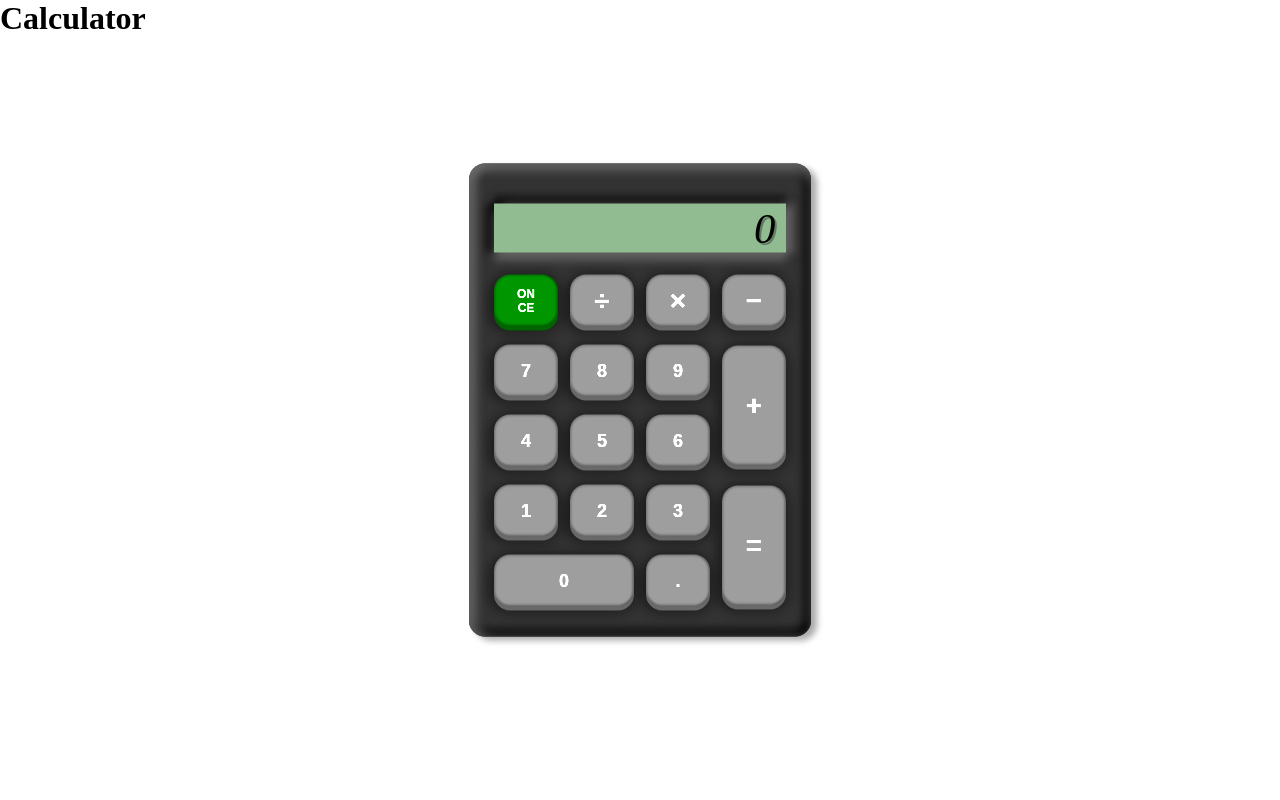
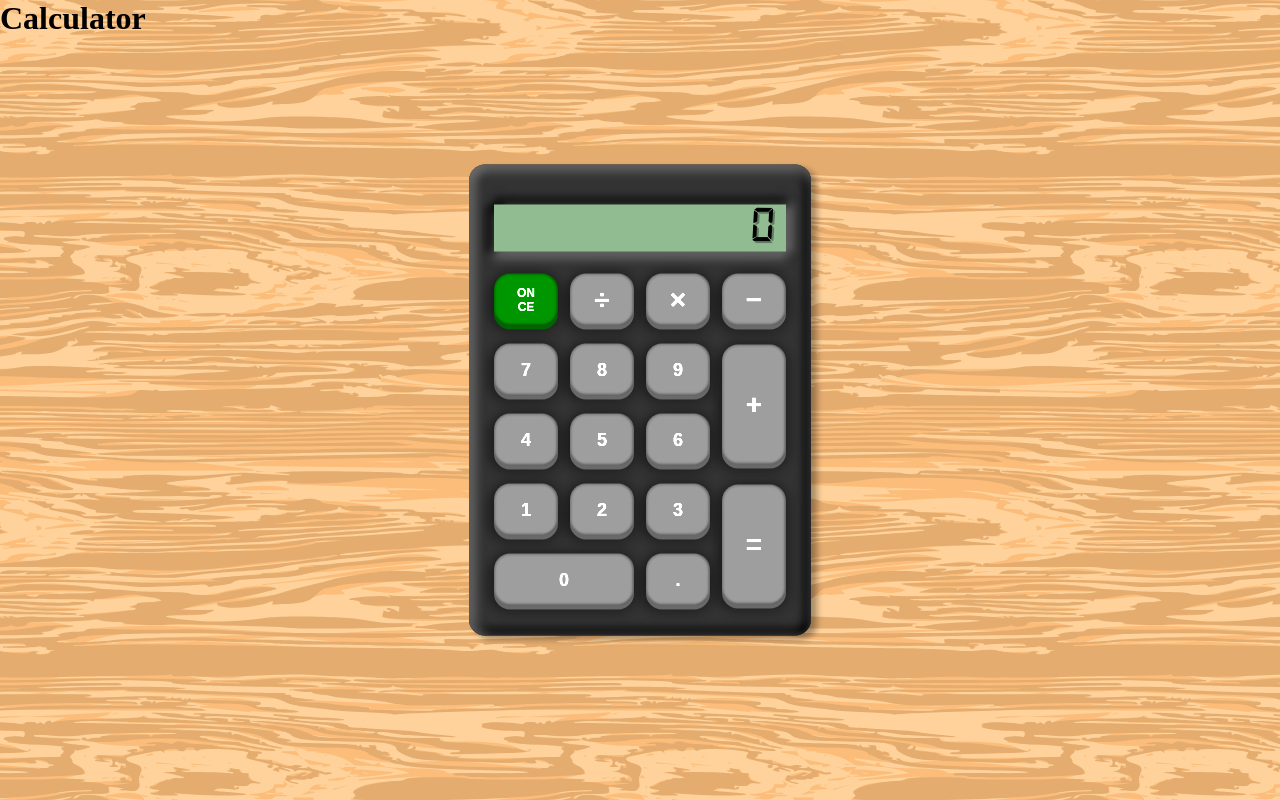
Before and after one commit to Sebastian-Wlo/odin-calculator, a plain HTML site: page index.html in a window 1280 px wide. Drawn offline with Linux system fonts and the light colour scheme; the site is published under a folder, as on GitHub Pages, so addresses that start at the root find nothing.

Commit message:
fix: fixed link in styles.css

```diff
--- a/css/styles.css
+++ b/css/styles.css
@@ -1,6 +1,6 @@
 @font-face {
   font-family: segment7;
-  src: url("/fonts/Segment7Standard.otf");
+  src: url("../fonts/Segment7Standard.otf");
 }
 
 * {
@@ -10,7 +10,7 @@
 }
 
 body {
-  background-image: url("/img/svg/woodgrain_tileablev2.svg");
+  background-image: url("../img/svg/woodgrain_tileablev2.svg");
   --webkit-backdrop-filter: blur(1.2px) /* Fallback for Safari */
   backdrop-filter: blur(1.2px);
 }
```
